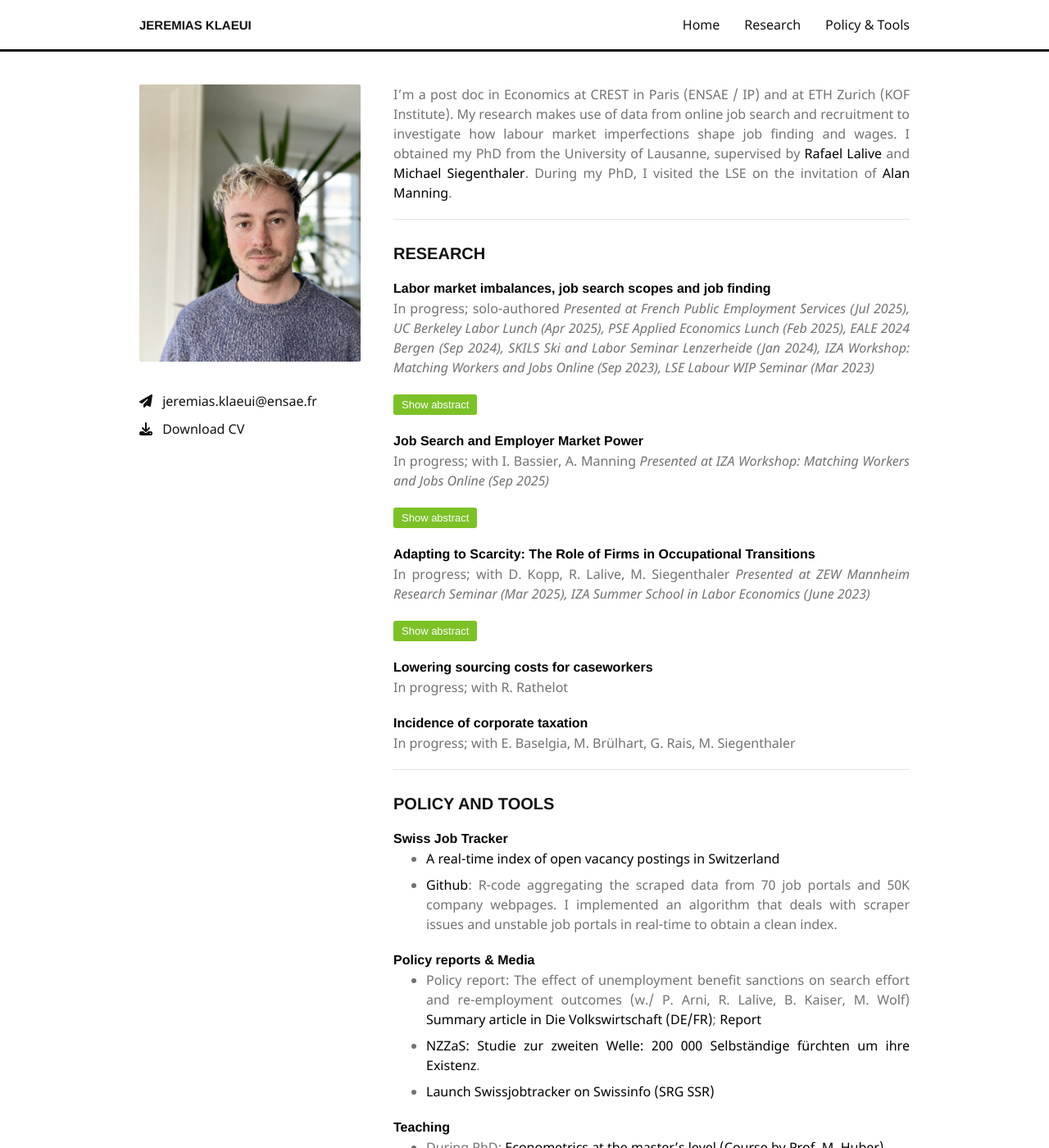
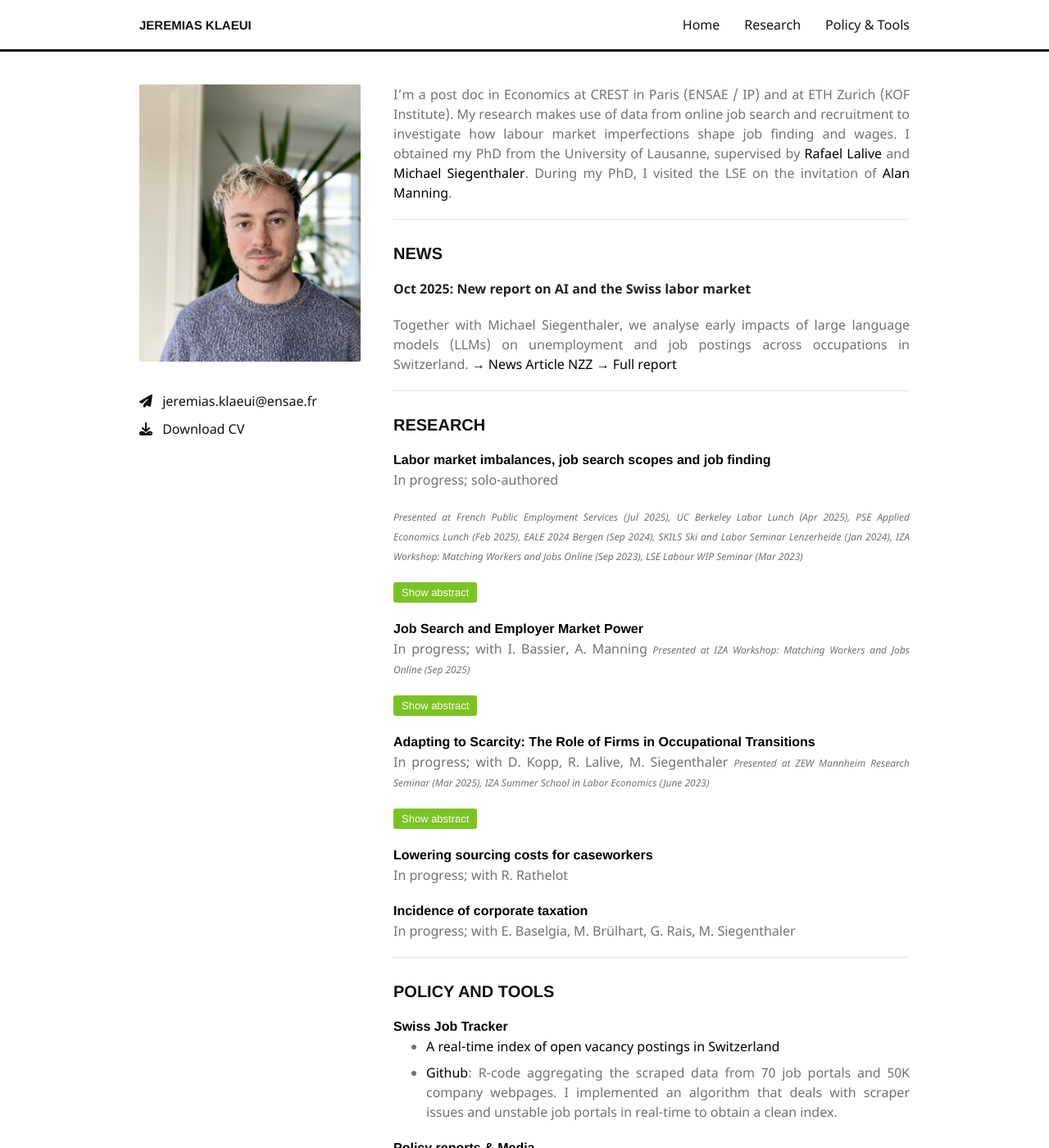
Before and after one commit to jklaeui/jklaeui.github.io, a Jekyll site: the page built from index.md, in a window 1280 px wide and 1400 px high. Shown: the whole window at 82% size. Built offline with Jekyll 4.4.1, drawn with Linux system fonts in a browser that asks for light colours; nearby versions of some CDN libraries; our own code applies the rules of GitHub Pages for plain Markdown files.

Commit message:
Improve mobile navigation and reduce presentation info size
- Show name alongside home icon in mobile navigation (under 480px)
- Reduce font size of "presented at" text to 75% of normal size
- Update mobile nav layout with flexbox for better alignment

🤖 Generated with [Claude Code](https://claude.com/claude-code)

Co-Authored-By: Claude <noreply@anthropic.com>

```diff
--- a/_sass/jekyll-theme-minimal.scss
+++ b/_sass/jekyll-theme-minimal.scss
@@ -358,8 +358,13 @@ header, section, footer {
   }
 
   .nav-left {
+    display: flex;
+    align-items: center;
+    gap: 10px;
+
     .nav-title {
-      display: none; // Hide title text on small screens
+      display: block; // Show title text on small screens
+      font-size: 13px; // Slightly smaller for mobile
     }
 
     .nav-home-icon {
--- a/assets/css/style.scss
+++ b/assets/css/style.scss
@@ -6,3 +6,7 @@
 li {
     margin-bottom: .5em;
 }
+
+.presentation-info {
+    font-size: 0.75em;
+}
--- a/index.md
+++ b/index.md
@@ -1,6 +1,14 @@
 I'm a post doc in Economics at CREST in Paris (ENSAE / IP) and at ETH Zurich (KOF Institute).
 My research makes use of data from online job search and recruitment to investigate how labour market imperfections shape job finding and wages.
 I obtained my PhD from the University of Lausanne,  supervised by [Rafael Lalive](https://sites.google.com/site/rafaellalive/) and [Michael Siegenthaler](https://sites.google.com/site/siegenthalermichael/home). During my PhD, I visited the LSE on the invitation of [Alan Manning](https://en.wikipedia.org/wiki/Alan_Manning).
+
+***
+
+## News {#news}
+
+**Oct 2025: New report on AI and the Swiss labor market**
+
+Together with Michael Siegenthaler, we analyse early impacts of large language models (LLMs) on unemployment and job postings across occupations in Switzerland. [→ News Article NZZ](/report_ki.html) [→ Full report](/report_ki.html)
 
 ***
 
@@ -9,7 +17,8 @@ I obtained my PhD from the University of Lausanne,  supervised by [Rafael Lalive
 
 ####  Labor market imbalances, job search scopes and job finding
 In progress; solo-authored
-*Presented at French Public Employment Services (Jul 2025), UC Berkeley Labor Lunch (Apr 2025), PSE Applied Economics Lunch (Feb 2025), EALE 2024 Bergen (Sep 2024), SKILS Ski and Labor Seminar Lenzerheide (Jan 2024), IZA Workshop: Matching Workers and Jobs Online (Sep 2023), LSE Labour WIP Seminar (Mar 2023)*
+
+<span class="presentation-info">*Presented at French Public Employment Services (Jul 2025), UC Berkeley Labor Lunch (Apr 2025), PSE Applied Economics Lunch (Feb 2025), EALE 2024 Bergen (Sep 2024), SKILS Ski and Labor Seminar Lenzerheide (Jan 2024), IZA Workshop: Matching Workers and Jobs Online (Sep 2023), LSE Labour WIP Seminar (Mar 2023)*</span>
 
 <button class="show-button" onclick="toggleAbstract('abstract_click_search_scopes')">Show abstract</button>
 <div id="abstract_click_search_scopes" class="abstract">
@@ -20,7 +29,7 @@ In progress; solo-authored
 
 #### Job Search and Employer Market Power
 In progress; with I. Bassier, A. Manning
-*Presented at IZA Workshop: Matching Workers and Jobs Online (Sep 2025)*
+<span class="presentation-info">*Presented at IZA Workshop: Matching Workers and Jobs Online (Sep 2025)*</span>
 
 <button class="show-button" onclick="toggleAbstract('abstract_click_monopsony')">Show abstract</button>
 <div id="abstract_click_monopsony" class="abstract">
@@ -29,7 +38,7 @@ This paper provides a framework for thinking about how the job search of workers
 
 #### Adapting to Scarcity: The Role of Firms in Occupational Transitions
 In progress; with D. Kopp, R. Lalive, M. Siegenthaler
-*Presented at ZEW Mannheim Research Seminar (Mar 2025), IZA Summer School in Labor Economics (June 2023)*
+<span class="presentation-info">*Presented at ZEW Mannheim Research Seminar (Mar 2025), IZA Summer School in Labor Economics (June 2023)*</span>
 
 <button class="show-button" onclick="toggleAbstract('abstract_click_occ_mob')">Show abstract</button>
 <div id="abstract_click_occ_mob" class="abstract">
```
